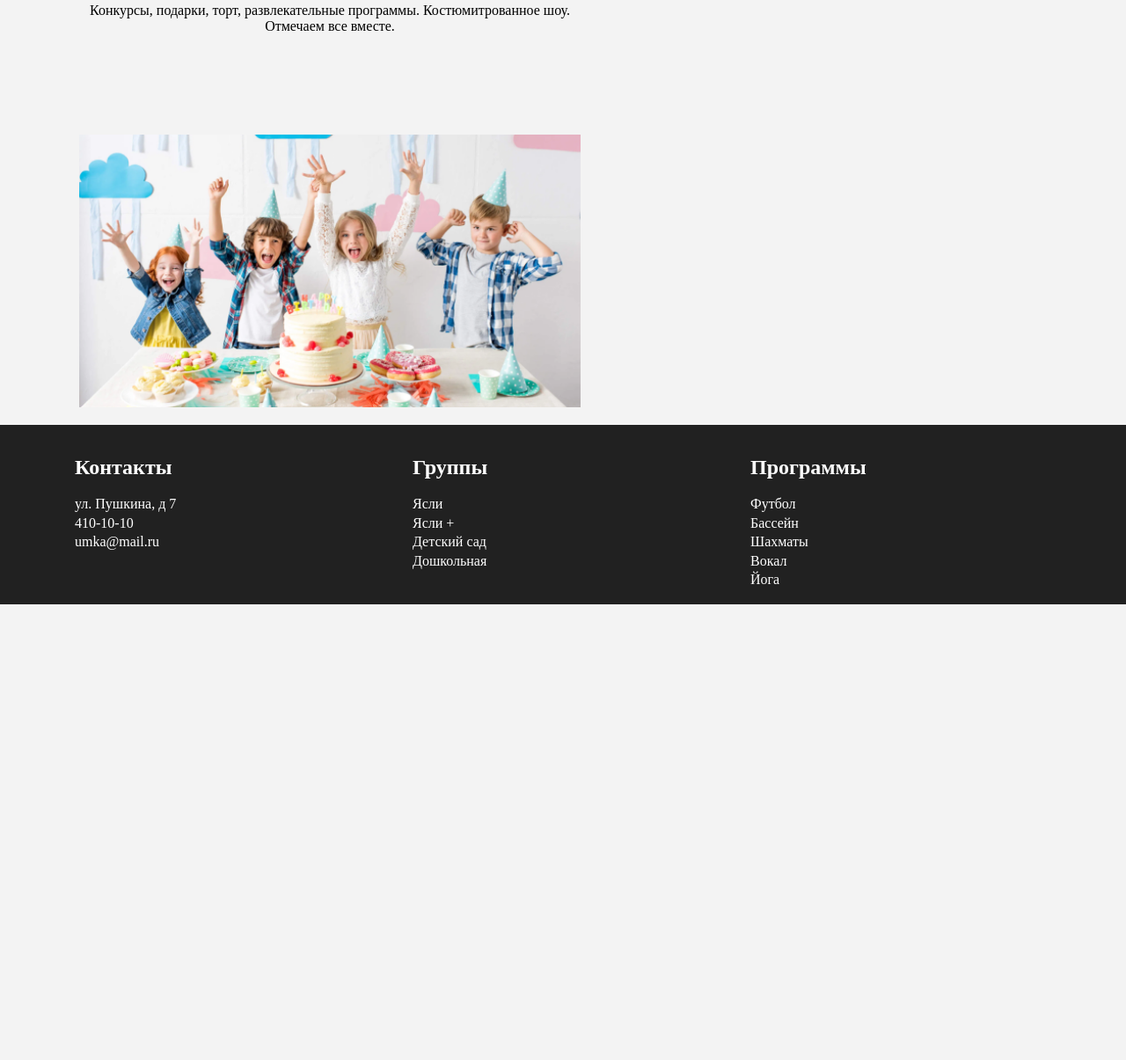
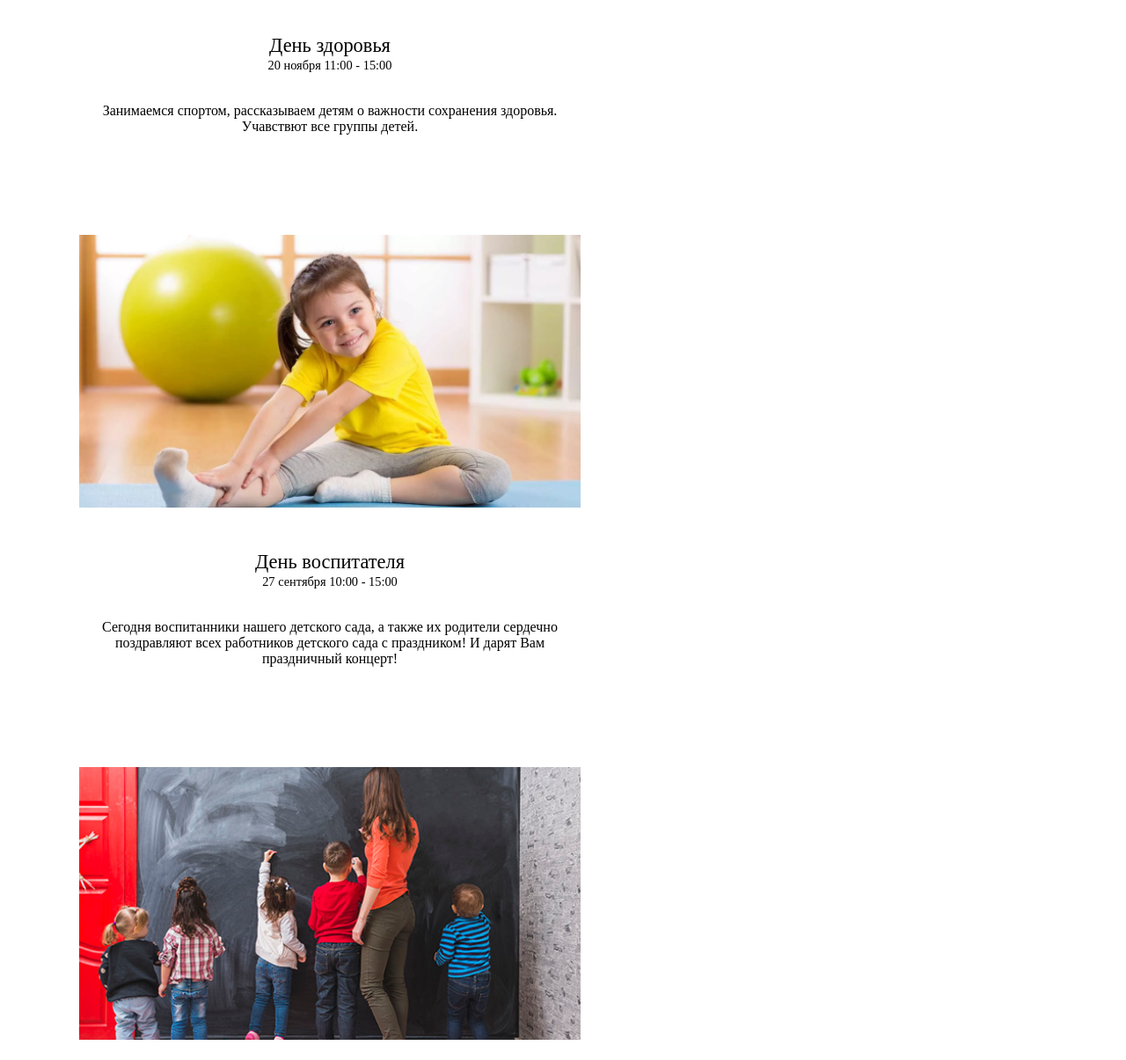
Before and after one commit to okyandex/kindergarten_website, a website: page src/index.pug in a window 1280 px wide. Shown: the part 2934-4139 px from the top of the page at 88% size. Before the commit the page ends 3621 px from the top, so only its background shows below. Drawn offline with nearby package versions, Linux system fonts and the light colour scheme; files that its build step writes are made by us from their sources; files whose address does not match are found by name.

Commit message:
evenst section added(without slider)

```diff
--- a/src/index.pug
+++ b/src/index.pug
@@ -81,8 +81,8 @@ body
 					p.medium-text ЗАБОТА
 					p.small-text Ваш ребенок может спокойно находиться у нас круглосуточно.
 
-	section.events-section
-		.container
+	section.events-section.bg-white
+		.container.bg-white
 			h2 СОБЫТИЯ
 			.event__item.d-flex.col-50
 				.event__title-row
@@ -93,10 +93,16 @@ body
 
 			.event__item.d-flex.col-50
 				.event__title-row
-					p.event__name День рождения “Умки”
-					p.event__date 3 ноября 10:00 - 16:00
-				.event__description Конкурсы, подарки, торт, развлекательные программы. Костюмитрованное шоу. Отмечаем все вместе.
-				img.event__img(src="images/kids-party.png", alt="")
+					p.event__name День здоровья
+					p.event__date 20 ноября 11:00 - 15:00
+				.event__description Занимаемся спортом, рассказываем детям о важности сохранения здоровья. Учавствют все группы детей.
+				img.event__img(src="images/yoga-kid.png", alt="")
+			.event__item.d-flex.col-50
+				.event__title-row
+					p.event__name День воспитателя
+					p.event__date 27 сентября  10:00 - 15:00
+				.event__description Сегодня воспитанники нашего детского сада, а также их родители сердечно поздравляют всех работников детского сада с праздником! И дарят Вам праздничный концерт!
+				img.event__img(src="images/teacher-day.png", alt="")
 
 
 
--- a/src/style/index.sass
+++ b/src/style/index.sass
@@ -92,9 +92,11 @@ body
 
 // Events section
 .events-section
+    padding-bottom: 5%
     h2
         text-align: center
         margin-bottom: 10%
+        padding-top: 10%
 .event__item
     padding: 20px
     flex-direction: column
```
Also changed, not shown: dist/css/styles.css, dist/css/styles.min.css, dist/images/teacher-day.png (added), dist/images/yoga-kid.png (added), dist/index.html, src/images/teacher-day.png (added), src/images/yoga-kid.png (added).
